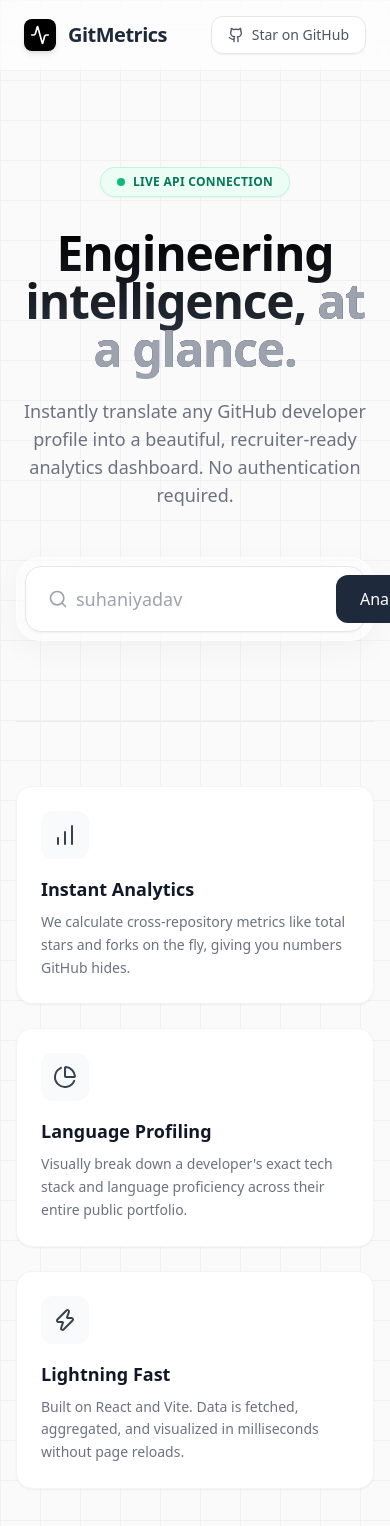
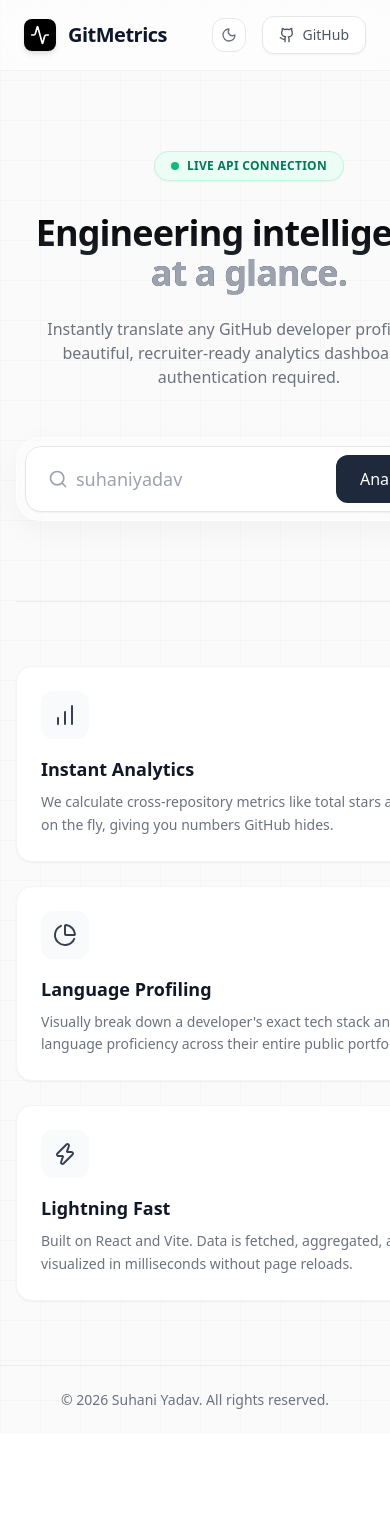
Before and after one commit to suhaniyadav-netizen/GitMetrics, a React (Vite) app: page / in a window 390 px wide. Shown: the top 1526 px of the page. After the commit the page ends 1434 px from the top, so only its background shows below. Built offline with nearby package versions, Linux system fonts and the light colour scheme.

Commit message:
feat: landing page upgraded

```diff
--- a/src/pages/Home.jsx
+++ b/src/pages/Home.jsx
@@ -1,44 +1,80 @@
-import React from 'react';
-import { Activity, BarChart, PieChart, Zap } from 'lucide-react';
+import React, { useState, useEffect } from 'react';
+import { Activity, BarChart, PieChart, Zap, Moon, Sun } from 'lucide-react';
 import SearchBar from '../components/SearchBar';
 
 export default function Home() {
+  const [isDark, setIsDark] = useState(false);
+
+  useEffect(() => {
+    if (localStorage.theme === 'dark' || (!('theme' in localStorage) && window.matchMedia('(prefers-color-scheme: dark)').matches)) {
+      setIsDark(true);
+      document.documentElement.classList.add('dark');
+    } else {
+      setIsDark(false);
+      document.documentElement.classList.remove('dark');
+    }
+  }, []);
+
+  const toggleTheme = () => {
+    if (isDark) {
+      document.documentElement.classList.remove('dark');
+      localStorage.theme = 'light';
+      setIsDark(false);
+    } else {
+      document.documentElement.classList.add('dark');
+      localStorage.theme = 'dark';
+      setIsDark(true);
+    }
+  };
+
+  const currentYear = new Date().getFullYear();
+
   return (
-    <div className="min-h-screen font-sans bg-[#FAFAFA] text-accent relative overflow-hidden">
+    <div className="min-h-screen font-sans bg-[#FAFAFA] dark:bg-slate-950 text-slate-900 dark:text-slate-100 relative overflow-hidden flex flex-col">
 
       <div
-        className="absolute inset-0 z-0 opacity-[0.03] pointer-events-none"
+        className="absolute inset-0 z-0 opacity-[0.03] dark:opacity-[0.05] pointer-events-none"
         style={{
-          backgroundImage: 'linear-gradient(to right, #000 1px, transparent 1px), linear-gradient(to bottom, #000 1px, transparent 1px)',
+          backgroundImage: 'linear-gradient(to right, #888 1px, transparent 1px), linear-gradient(to bottom, #888 1px, transparent 1px)',
           backgroundSize: '40px 40px'
         }}
       />
-      <div className="absolute top-0 left-1/2 -translate-x-1/2 w-[800px] h-[500px] bg-gradient-to-b from-gray-200/50 to-transparent blur-3xl rounded-full -z-10 pointer-events-none" />
+      <div className="absolute top-0 left-1/2 -translate-x-1/2 w-[800px] h-[500px] bg-gradient-to-b from-gray-200/50 dark:from-slate-800/50 to-transparent blur-3xl rounded-full -z-10 pointer-events-none" />
 
-      <nav className="relative z-10 flex items-center justify-between px-6 py-4 bg-white/50 backdrop-blur-md border-b border-gray-200/50">
+      <nav className="relative z-10 flex items-center justify-between px-6 py-4 bg-white/50 dark:bg-slate-950/50 backdrop-blur-md border-b border-gray-200/50 dark:border-slate-800/50">
         <div className="flex items-center gap-3">
-          <div className="flex items-center justify-center w-8 h-8 text-white bg-black rounded-lg shadow-md">
+          <div className="flex items-center justify-center w-8 h-8 text-white bg-black dark:bg-white dark:text-black rounded-lg shadow-md">
             <Activity className="w-5 h-5" />
           </div>
           <span className="text-xl font-bold tracking-tight">GitMetrics</span>
         </div>
+
+        <div className="flex items-center gap-4">
+          <button
+            onClick={toggleTheme}
+            className="p-2 text-gray-500 transition-colors bg-white border border-gray-200 rounded-xl hover:bg-gray-50 dark:bg-slate-900 dark:border-slate-700 dark:text-slate-400 dark:hover:bg-slate-800"
+          >
+            {isDark ? <Sun className="w-4 h-4" /> : <Moon className="w-4 h-4" />}
+          </button>
+
           <a
             href="https://github.com"
             target="_blank"
             rel="noreferrer"
-          className="flex items-center gap-2 px-4 py-2 text-sm font-medium text-gray-600 transition-colors bg-white border border-gray-200 shadow-sm rounded-xl hover:bg-gray-50 hover:text-black"
+            className="flex items-center gap-2 px-4 py-2 text-sm font-medium text-gray-600 transition-colors bg-white border border-gray-200 shadow-sm rounded-xl hover:bg-gray-50 hover:text-black dark:bg-slate-900 dark:border-slate-700 dark:text-slate-300 dark:hover:text-white dark:hover:bg-slate-800"
           >
             <svg xmlns="http://www.w3.org/2000/svg" viewBox="0 0 24 24" fill="none" stroke="currentColor" strokeWidth="2" strokeLinecap="round" strokeLinejoin="round" className="w-4 h-4">
               <path d="M15 22v-4a4.8 4.8 0 0 0-1-3.2c3 0 6-2 6-5.5.08-1.25-.27-2.48-1-3.5.28-1.15.28-2.35 0-3.5 0 0-1 0-3 1.5-2.64-.5-5.36-.5-8 0C6 2 5 2 5 2c-.3 1.15-.3 2.35 0 3.5A5.403 5.403 0 0 0 4 9c0 3.5 3 5.5 6 5.5-.39.49-.68 1.05-.85 1.65-.17.6-.22 1.23-.15 1.85v4"></path>
               <path d="M9 18c-4.51 2-5-2-7-2"></path>
             </svg>
-          Star on GitHub
+            GitHub
           </a>
+        </div>
       </nav>
 
-      <main className="relative z-10 flex flex-col items-center px-4 pt-24 pb-16 mx-auto max-w-7xl md:pt-32">
+      <main className="relative z-10 flex flex-col items-center flex-1 px-4 pt-20 pb-16 mx-auto max-w-7xl md:pt-24">
 
-        <div className="flex items-center gap-2 px-4 py-1.5 mb-8 text-xs font-semibold tracking-wide text-emerald-700 bg-emerald-50 border border-emerald-200/60 rounded-full shadow-sm">
+        <div className="flex items-center gap-2 px-4 py-1.5 mb-8 text-xs font-semibold tracking-wide text-emerald-700 dark:text-emerald-400 bg-emerald-50 dark:bg-emerald-400/10 border border-emerald-200/60 dark:border-emerald-400/20 rounded-full shadow-sm">
           <span className="relative flex w-2 h-2">
             <span className="absolute inline-flex w-full h-full rounded-full bg-emerald-400 opacity-80 animate-ping"></span>
             <span className="relative inline-flex w-2 h-2 rounded-full bg-emerald-500"></span>
@@ -46,21 +82,20 @@ export default function Home() {
           LIVE API CONNECTION
         </div>
 
-        <h1 className="max-w-4xl mb-6 text-5xl font-extrabold tracking-tight text-center text-transparent md:text-7xl bg-clip-text bg-gradient-to-b from-black to-gray-700">
+        <h1 className="max-w-4xl mb-6 text-4xl font-extrabold tracking-tight text-center text-transparent md:text-6xl bg-clip-text bg-gradient-to-b from-black to-gray-700 dark:from-white dark:to-gray-400">
           Engineering intelligence, <br className="hidden md:block" />
-          <span className="text-gray-400">at a glance.</span>
+          <span className="text-gray-400 dark:text-gray-500">at a glance.</span>
         </h1>
 
-        <p className="max-w-2xl mb-12 text-lg text-center text-gray-500 md:text-xl">
+        <p className="max-w-2xl mb-12 text-base text-center text-gray-500 md:text-lg dark:text-gray-400">
           Instantly translate any GitHub developer profile into a beautiful, recruiter-ready analytics dashboard. No authentication required.
         </p>
 
-        <div className="w-full max-w-2xl p-2 mb-20 bg-white/40 backdrop-blur-xl border border-white/60 shadow-[0_8px_30px_rgb(0,0,0,0.04)] rounded-3xl">
+        <div className="w-full max-w-2xl p-2 mb-20 bg-white/40 dark:bg-slate-900/40 backdrop-blur-xl border border-white/60 dark:border-slate-700/50 shadow-[0_8px_30px_rgb(0,0,0,0.04)] rounded-3xl">
           <SearchBar />
         </div>
 
-        <div className="grid w-full grid-cols-1 gap-6 pt-16 border-t border-gray-200/60 md:grid-cols-3 md:gap-8">
-
+        <div className="grid w-full grid-cols-1 gap-6 pt-16 border-t border-gray-200/60 dark:border-slate-800 md:grid-cols-3 md:gap-8">
           <FeatureCard
             icon={BarChart}
             title="Instant Analytics"
@@ -76,22 +111,24 @@ export default function Home() {
             title="Lightning Fast"
             description="Built on React and Vite. Data is fetched, aggregated, and visualized in milliseconds without page reloads."
           />
+        </div>
+      </main>
 
-        </div>
-
-      </main>
+      <footer className="relative z-10 py-6 mt-auto text-sm text-center text-gray-500 dark:text-gray-400 border-t border-gray-200/60 dark:border-slate-800">
+        &copy; {currentYear} Suhani Yadav. All rights reserved.
+      </footer>
     </div>
   );
 }
 
 function FeatureCard({ icon: Icon, title, description }) {
   return (
-    <div className="p-6 transition-all duration-300 bg-white border border-gray-100 shadow-sm rounded-2xl hover:shadow-md hover:-translate-y-1">
-      <div className="flex items-center justify-center w-12 h-12 mb-4 bg-gray-50 rounded-xl">
-        <Icon className="w-6 h-6 text-gray-700" />
+    <div className="p-6 transition-all duration-300 bg-white dark:bg-slate-900 border border-gray-100 dark:border-slate-800 shadow-sm rounded-2xl hover:shadow-md hover:-translate-y-1">
+      <div className="flex items-center justify-center w-12 h-12 mb-4 bg-gray-50 dark:bg-slate-800 rounded-xl">
+        <Icon className="w-6 h-6 text-gray-700 dark:text-gray-300" />
       </div>
-      <h3 className="mb-2 text-lg font-bold text-gray-900">{title}</h3>
-      <p className="text-sm leading-relaxed text-gray-500">{description}</p>
+      <h3 className="mb-2 text-lg font-bold text-gray-900 dark:text-white">{title}</h3>
+      <p className="text-sm leading-relaxed text-gray-500 dark:text-gray-400">{description}</p>
     </div>
   );
 }
```
Lines whose indentation alone changed are shown as unchanged.
